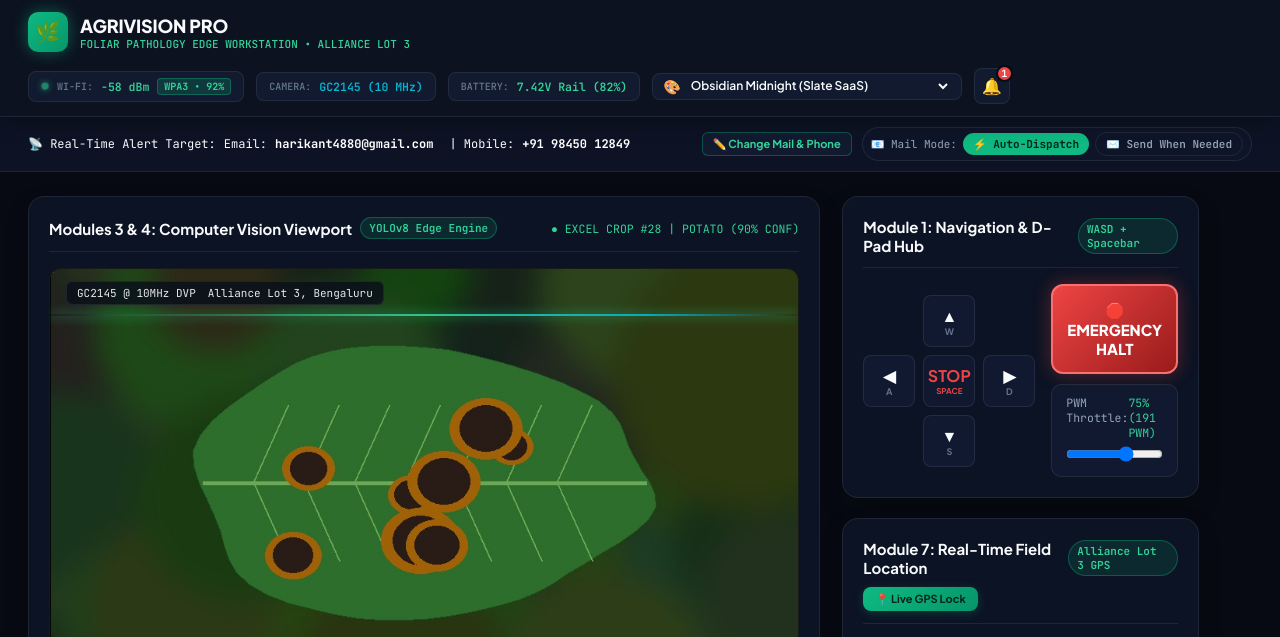
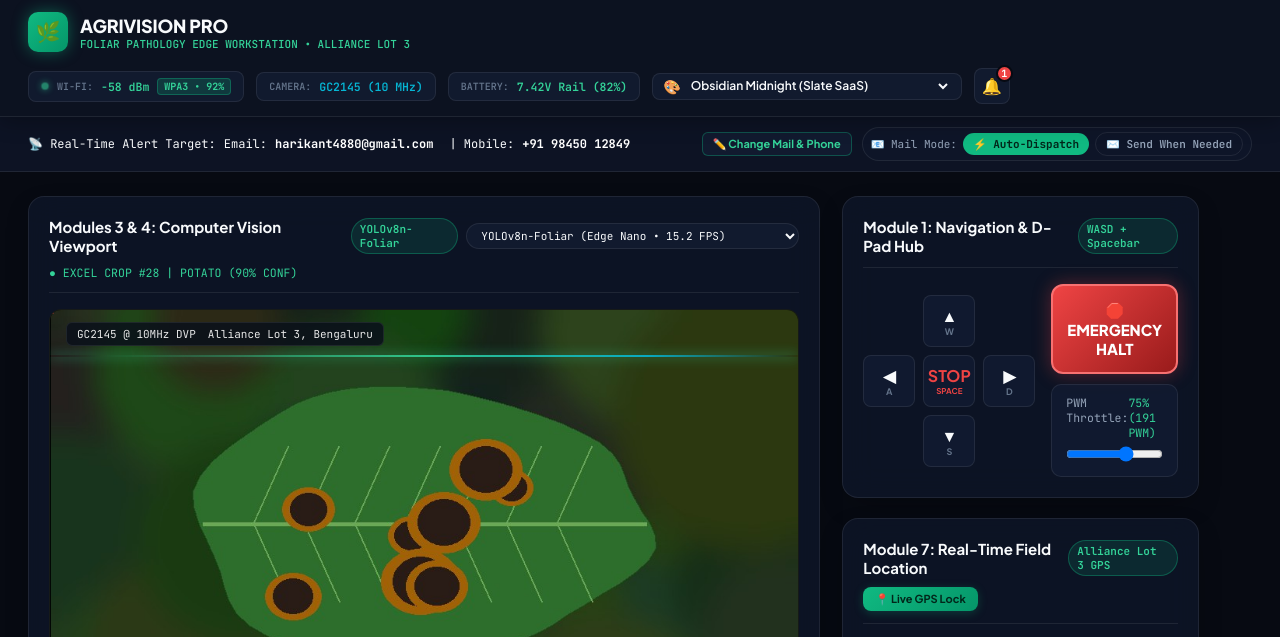
Before and after one commit to Hari88-kant/agrivision-detection, a plain HTML site: page Agrivision Real time foliar crop disease Detection.html in a window 1280 px wide. Shown: the top 637 px of the page. Drawn offline with nearby package versions, Linux system fonts and the light colour scheme.

Commit message:
Add AI model switcher dropdown and model registry in dashboard

```diff
--- a/Agrivision Real time foliar crop disease Detection.html
+++ b/Agrivision Real time foliar crop disease Detection.html
@@ -682,7 +682,14 @@
         <div class="panel-head">
           <div class="panel-title">
             <span>Modules 3 &amp; 4: Computer Vision Viewport</span>
-            <span class="badge-tag">YOLOv8 Edge Engine</span>
+            <span class="badge-tag" id="active-model-badge">YOLOv8n-Foliar</span>
+            <select id="ai-model-selector" class="input-field" style="width: auto; padding: 4px 10px; font-size: 11px; border-radius: 9999px;" onchange="switchAIModel(this.value)" title="Switch active AI pathology detection model">
+              <option value="yolov8n">YOLOv8n-Foliar (Edge Nano • 15.2 FPS)</option>
+              <option value="yolov8s">YOLOv8s-Foliar (Balanced Small • 11.8 FPS)</option>
+              <option value="yolov8m">YOLOv8m-Pathology (High Precision • 7.4 FPS)</option>
+              <option value="mobilenetv2">MobileNetV2-SSD (Ultra-Light • 24.0 FPS)</option>
+              <option value="efficientnet">EfficientNet-B0 (Deep Classifier • 9.6 FPS)</option>
+            </select>
           </div>
           <div style="font-family: 'JetBrains Mono', monospace; font-size: 11.5px; color: var(--primary-bright);" id="feed-status">
             ● LIVE STREAM | 15.2 FPS (DVP 10MHz)
@@ -2920,6 +2927,14 @@
     let wifiPassVisible = false;
     let sampleIdx = Math.max(0, samples.findIndex(s => s.sno === 28));
     let confidence = 0.85;
+    const AI_MODELS = {
+      yolov8n: { name: "YOLOv8n-Foliar", fps: 15.2, latency: 21.8, confBoost: 0.00, desc: "Edge Nano • Real-Time Rover" },
+      yolov8s: { name: "YOLOv8s-Foliar", fps: 11.8, latency: 34.5, confBoost: 0.02, desc: "Balanced Small • Field Trials" },
+      yolov8m: { name: "YOLOv8m-Pathology", fps: 7.4, latency: 58.2, confBoost: 0.04, desc: "High Precision • Lab Grade" },
+      mobilenetv2: { name: "MobileNetV2-SSD", fps: 24.0, latency: 14.1, confBoost: -0.02, desc: "Ultra-Light • Low Power" },
+      efficientnet: { name: "EfficientNet-B0", fps: 9.6, latency: 41.0, confBoost: 0.03, desc: "Deep Lesion Classifier" }
+    };
+    let activeModelKey = localStorage.getItem("agri_ai_model") || "yolov8n";
     let currentPWM = 191;
     let roverLat = 12.8258, roverLng = 77.7126;
     let map, marker, pathLine;
@@ -2947,6 +2962,7 @@
       populateExcelCropSelector();
       renderAdvisory(diseases);
       setMailDispatchMode(true, true);
+      switchAIModel(activeModelKey, true);
       initMap();
       renderScene();
       initKeyboard();
@@ -3351,6 +3367,23 @@ Timestamp: ${new Date().toLocaleString()} IST`;
         if (idx === sampleIdx) opt.selected = true;
         sel.appendChild(opt);
       });
+    }
+
+    function switchAIModel(modelKey, silent = false) {
+      const m = AI_MODELS[modelKey] || AI_MODELS.yolov8n;
+      activeModelKey = modelKey;
+      localStorage.setItem("agri_ai_model", activeModelKey);
+      const sel = document.getElementById("ai-model-selector");
+      if (sel) sel.value = activeModelKey;
+      const badge = document.getElementById("active-model-badge");
+      if (badge) badge.innerText = m.name;
+      const latEl = document.getElementById("edge-lat");
+      if (latEl) latEl.innerText = m.latency.toFixed(1);
+      if (!silent) {
+        logEvent("MODEL-SWITCH", `Loaded ${m.name} (${m.desc}) @ ${m.fps} FPS / ${m.latency} ms`, "safe");
+        showToast(`🧠 Model Switched: ${m.name}`);
+        renderScene(false);
+      }
     }
 
     function selectExcelCrop(idxStr) {
```
Also changed, not shown: index.html (+34 -1 lines).
